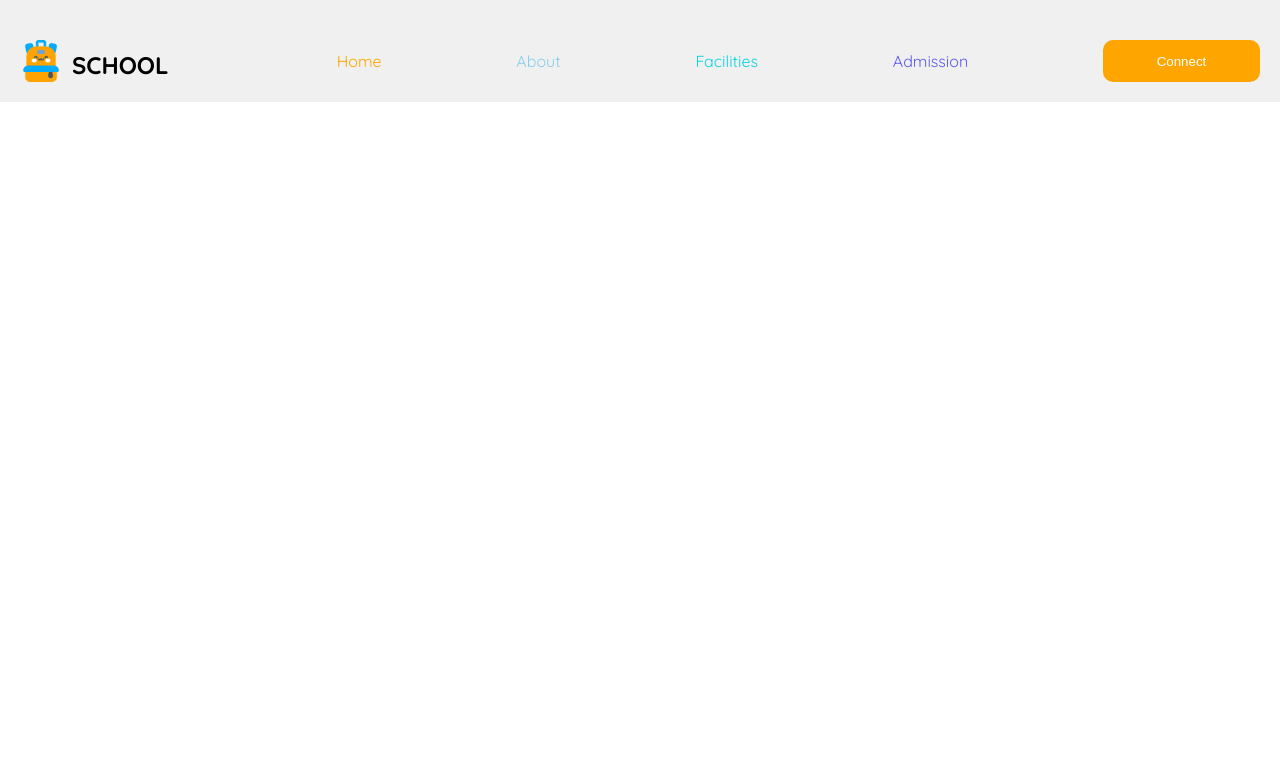
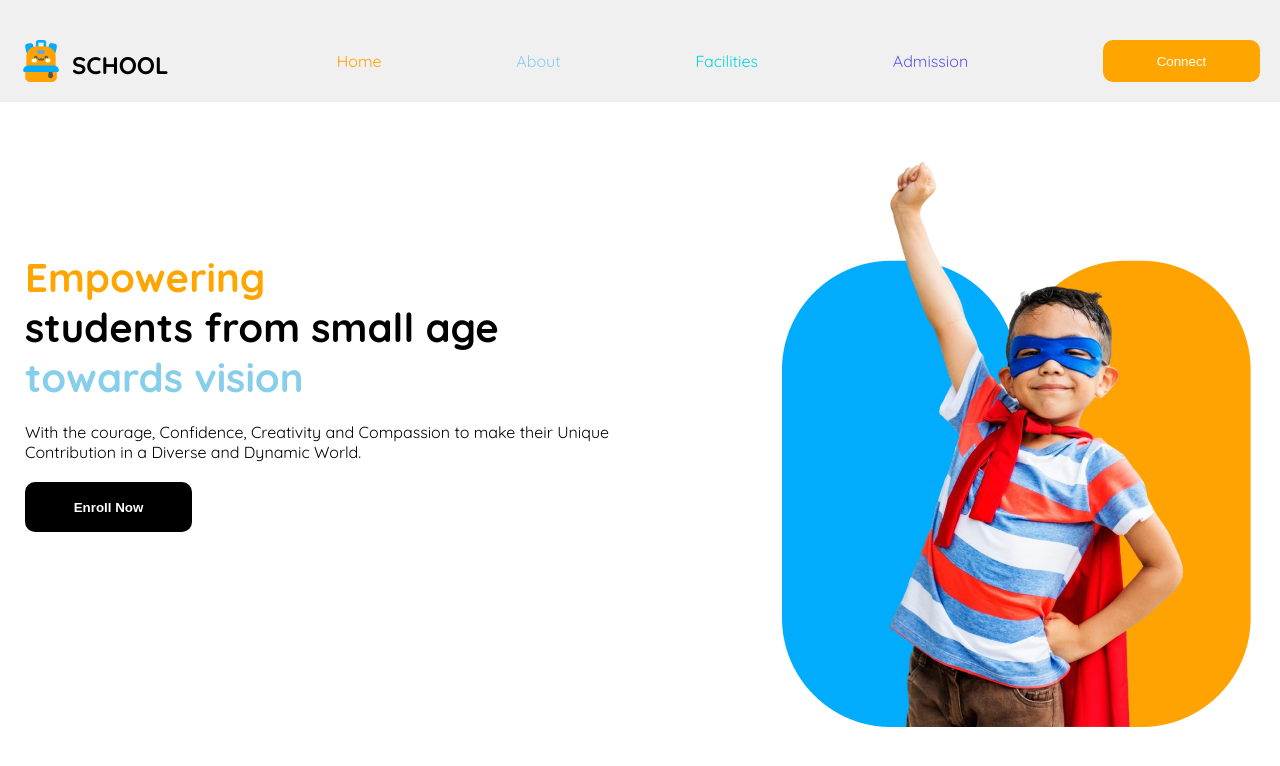
Before and after one commit to soyeb109/assignment-02, a plain HTML site: page index.html in a window 1280 px wide. Drawn offline with Linux system fonts and the light colour scheme.

Commit message:
Implement banner section

```diff
--- a/index.html
+++ b/index.html
@@ -15,7 +15,7 @@
       <nav>
         <div class="logo">
           <img src="./assets/logo.png" alt="School Logo" />
-          <h1>SCHOOL</h1>
+          <h1 class="school-text">SCHOOL</h1>
         </div>
         <li>Home</li>
         <li>About</li>
@@ -26,6 +26,29 @@
         <!-- Mobile Device -->
         <button class="bars"><i class="fa-solid fa-bars"></i></button>
       </nav>
+      <hr class="horizontal-line" />
+
+      <!-- Banner Section -->
+      <section class="banner">
+        <div class="content">
+          <div class="text-content">
+            <h1 class="heading">
+              <span class="orange-text">Empowering</span> <br />
+              students from small age
+              <span class="skyblue-text">towards vision</span>
+            </h1>
+            <p class="para">
+              With the courage, Confidence, Creativity and Compassion to make
+              their Unique Contribution in a Diverse and Dynamic World.
+            </p>
+
+            <button class="btn-black">Enroll Now</button>
+          </div>
+          <div class="img-content">
+            <img src="./assets/hero-kids.png" alt="Banner" />
+          </div>
+        </div>
+      </section>
     </main>
   </body>
 </html>
--- a/style.css
+++ b/style.css
@@ -9,6 +9,13 @@
 body {
   font-family: "Quicksand", sans-serif;
 }
+
+main {
+  max-width: 1440px;
+  margin: auto;
+}
+
+/* Navbar Styles */
 
 .logo {
   display: flex;
@@ -75,15 +82,31 @@ nav li:nth-child(5) {
   cursor: pointer;
 }
 
+.horizontal-line {
+  border: 1px solid orange;
+  opacity: 20%;
+  margin: 20px 0;
+}
+
 /* Navbar Mobile Device */
-@media (min-width: 769px) {
+@media (min-width: 776px) {
   .bars {
     display: none;
   }
+
+  .horizontal-line {
+    display: none;
+  }
+
+  .bars {
+    margin-right: 0px;
+  }
 }
-@media (max-width: 768px) {
+
+@media (max-width: 776px) {
   .logo {
     display: flex;
+    justify-content: space-between;
     background-color: #f0f0f0;
     padding: 10px 0;
     width: 202px;
@@ -97,12 +120,93 @@ nav li:nth-child(5) {
     display: none;
   }
 
+  .school-text {
+    display: none;
+  }
+
   .bars {
     display: block;
     padding: 10px;
     border: none;
-    margin-right: 20px;
     margin-top: 20px;
     cursor: pointer;
   }
 }
+
+/* Banner Section */
+
+.content {
+  display: flex;
+  justify-content: space-between;
+  margin-top: 50px;
+}
+
+.text-content {
+  width: 50%;
+  margin-left: 25px;
+  margin-right: 40px;
+  margin-top: 100px;
+}
+
+.heading {
+  font-size: 2.5rem;
+  font-weight: 700;
+}
+
+.orange-text {
+  color: orange;
+}
+.skyblue-text {
+  color: skyblue;
+}
+
+.para {
+  margin-top: 20px;
+}
+
+.img-content {
+  width: 478px;
+  height: 575px;
+  margin-right: 20px;
+}
+
+.btn-black {
+  background-color: black;
+  font-weight: bold;
+  width: 167px;
+  height: 50px;
+  border: none;
+  padding: 8px;
+  margin-right: 20px;
+  border-radius: 10px;
+  margin-top: 20px;
+  color: #ffffff;
+  cursor: pointer;
+}
+
+/* Mobile Device Banner */
+
+@media (max-width: 776px) {
+  .content {
+    display: grid;
+    place-items: center;
+    text-align: center;
+
+    grid-template-columns: 1fr;
+    grid-template-areas:
+      "image"
+      "text";
+  }
+
+  .text-content {
+    grid-area: text;
+  }
+
+  .image-content {
+    grid-area: image;
+  }
+
+  .para {
+    font-weight: 500;
+  }
+}
```
